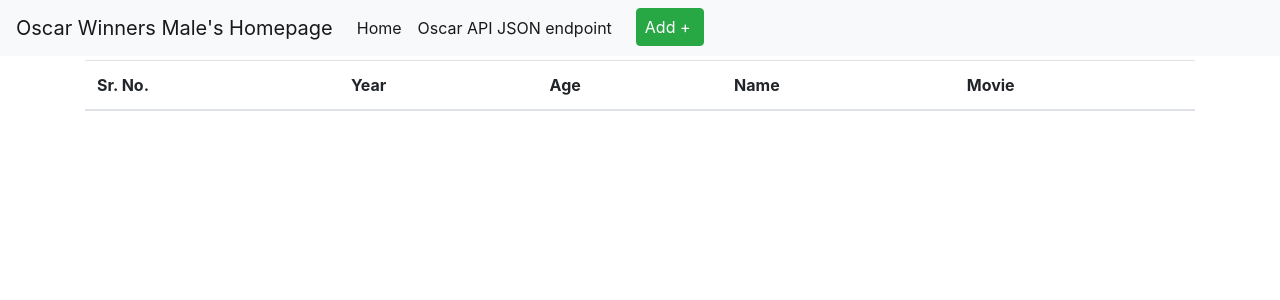
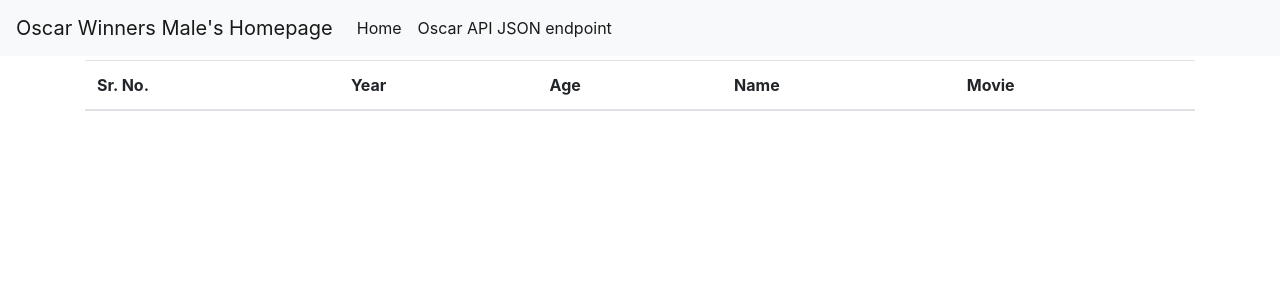
Before and after one commit to JaySRT/PythonFlaskDockerPycharm, a Flask app: page / in a window 1280 px wide. Shown: the top 300 px of the page. Run offline with Flask 2, Linux system fonts and the light colour scheme; data comes from the database, SQL or seed files in the repository; lists and menus that the app fills with data are empty; some libraries are stand-ins or nearby versions.

Commit message:
Fix - class names changed in edit.html & layout.html for the Oscar dataset

```diff
--- a/app/templates/layout.html
+++ b/app/templates/layout.html
@@ -25,20 +25,20 @@
   <a class="navbar-brand" href="/">{% if user %}{{ user.username }}'s Homepage{% else %}
     <title>Welcome to My Homepage</title>
     {% endif %}</a>
-  <button aria-controls="navbarNavDropdown" aria-expanded="false" aria-label="Toggle navigation" class="navbar-toggler" data-target="#navbarNavDropdown" data-toggle="collapse" type="button">
+  <button aria-controls="navbarNavDropdown" aria-expanded="false" aria-label="Toggle navigation"
+          class="navbar-toggler" data-target="#navbarNavDropdown" data-toggle="collapse" type="button">
     <span class="navbar-toggler-icon"></span>
   </button>
   <div class="collapse navbar-collapse" id="navbarNavDropdown">
     <ul class="navbar-nav">
         <li class="nav-item active">
-            <a class="nav-link" href="/">Home <span class="sr-only">(current)</span></a>
+            <a class="nav-link" href="#">Home <span class="sr-only">(current)</span></a>
         </li>
         <li class="nav-item active">
-            <a class="nav-link" href="/api/v1/cities">Oscar API JSON endpoint <span class="sr-only">(current)</span></a>
+            <a class="nav-link" href="/api/v1/Awardee">Oscar API JSON endpoint <span
+                    class="sr-only">(current)</span></a>
         </li>
-        <li class="nav-item active">
-            <a class="btn btn-success pl-2 lr-2 ml-3" href="/cities/new">Add +<span class="sr-only">(current)</span></a>
-        </li>
+
     </ul>
   </div>
 </nav>
```
Also changed, not shown: app/templates/edit.html (+16 -12 lines).
